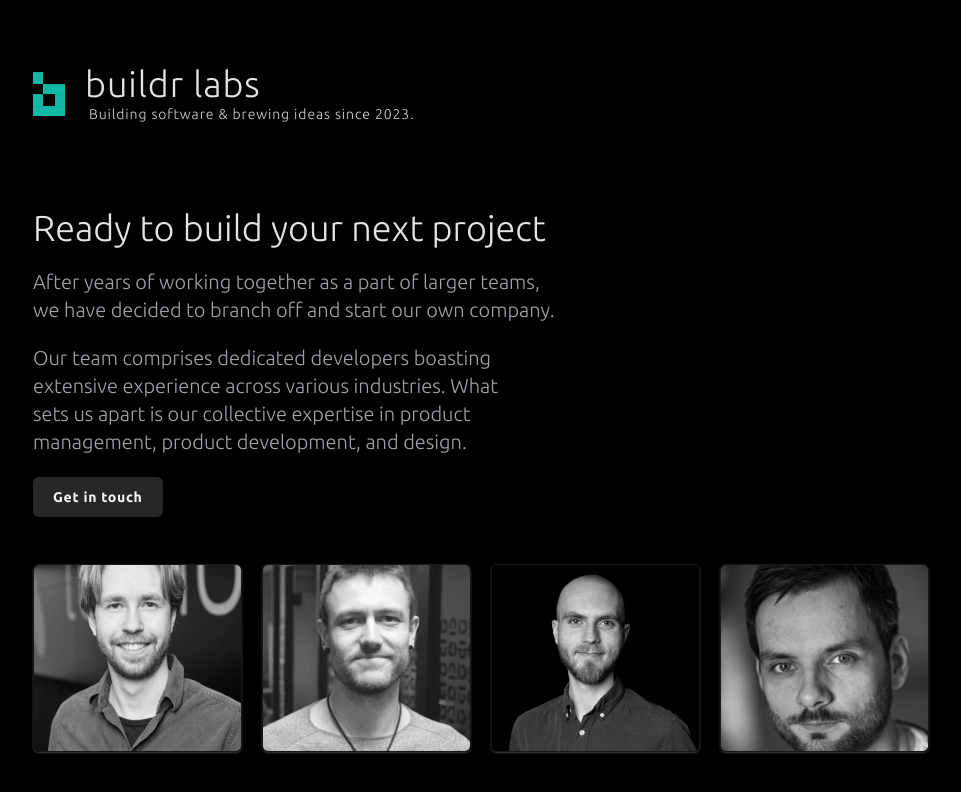
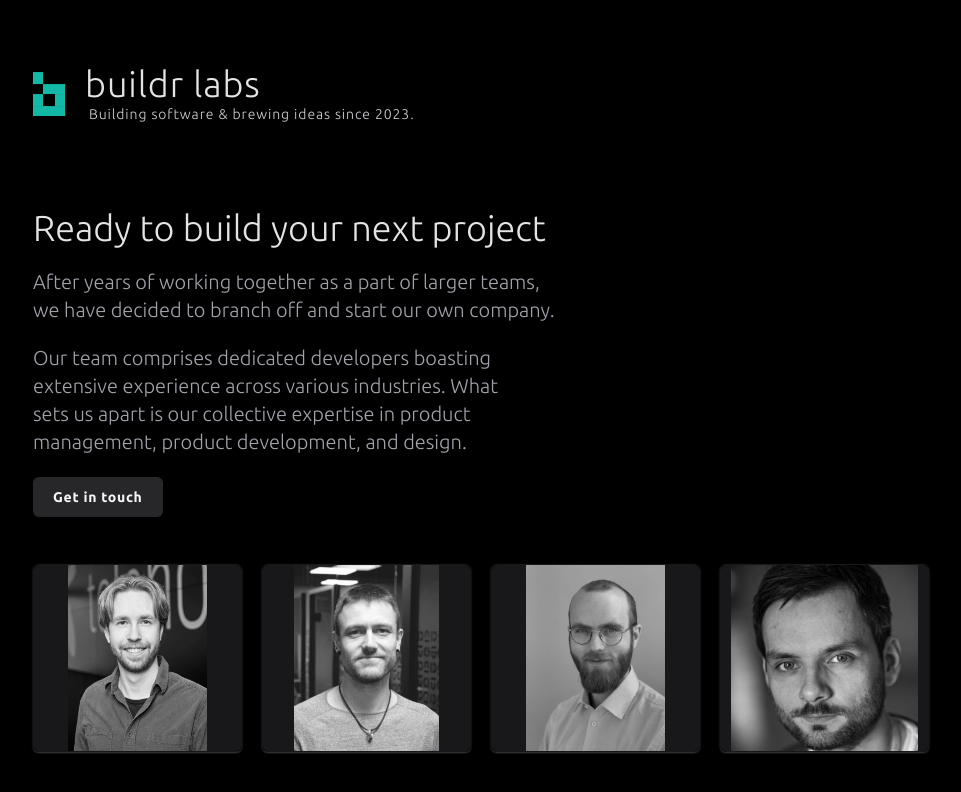
Before and after one commit to imp-dance/buildr-labs-web, a Next.js app: page / in a window 1280 px wide. Shown: the top 792 px of the page, without its empty margins (159-1120 px from the left). Built offline with nearby package versions, Linux system fonts and the light colour scheme.

Commit message:
chore: updated håkon pic

```diff
--- a/app/page.tsx
+++ b/app/page.tsx
@@ -63,7 +63,10 @@ export default function Home() {
               img="/jahnthomas.jpg"
               name="Jahn Thomas Fidje"
             />
-            <Person img="/hakon.jpg" name="Håkon Underbakke" />
+            <Person
+              img="/hakon-2.jpeg"
+              name="Håkon Underbakke"
+            />
             <Person
               img="/christian.jpg"
               name="Christian Kråkevik"
@@ -106,13 +109,13 @@ function Person(props: { img: string; name: string }) {
       title={props.name}
       className="rounded-md group relative shadow-sm shadow-zinc-700 border  border-zinc-900 flex-1 overflow-hidden aspect-[1/2] max-h-[280px] sm:max-h-screen sm:aspect-[1/0.9] object-cover flex flex-col min-w-[150px]"
     >
-      <div className="h-full overflow-hidden flex items-center justify-center">
+      <div className="h-full bg-zinc-900 overflow-hidden flex items-center justify-center">
         <Image
           width={300}
           alt={props.name}
           height={300}
           src={props.img}
-          className="select-none object-center object-cover transition-transform pointer-events-none w-full h-full group-hover:translate-y-[-1rem] grayscale"
+          className="select-none object-contain transition-transform pointer-events-none w-full h-full group-hover:translate-y-[-1rem] grayscale"
         />
       </div>
       <p className="bg-zinc-900 absolute bottom-0 left-0 right-0 transition-opacity opacity-0 group-hover:opacity-100 text-zinc-200 p-2 text-xs text-center">
```
Also changed, not shown: public/hakon-2.jpeg (added).
